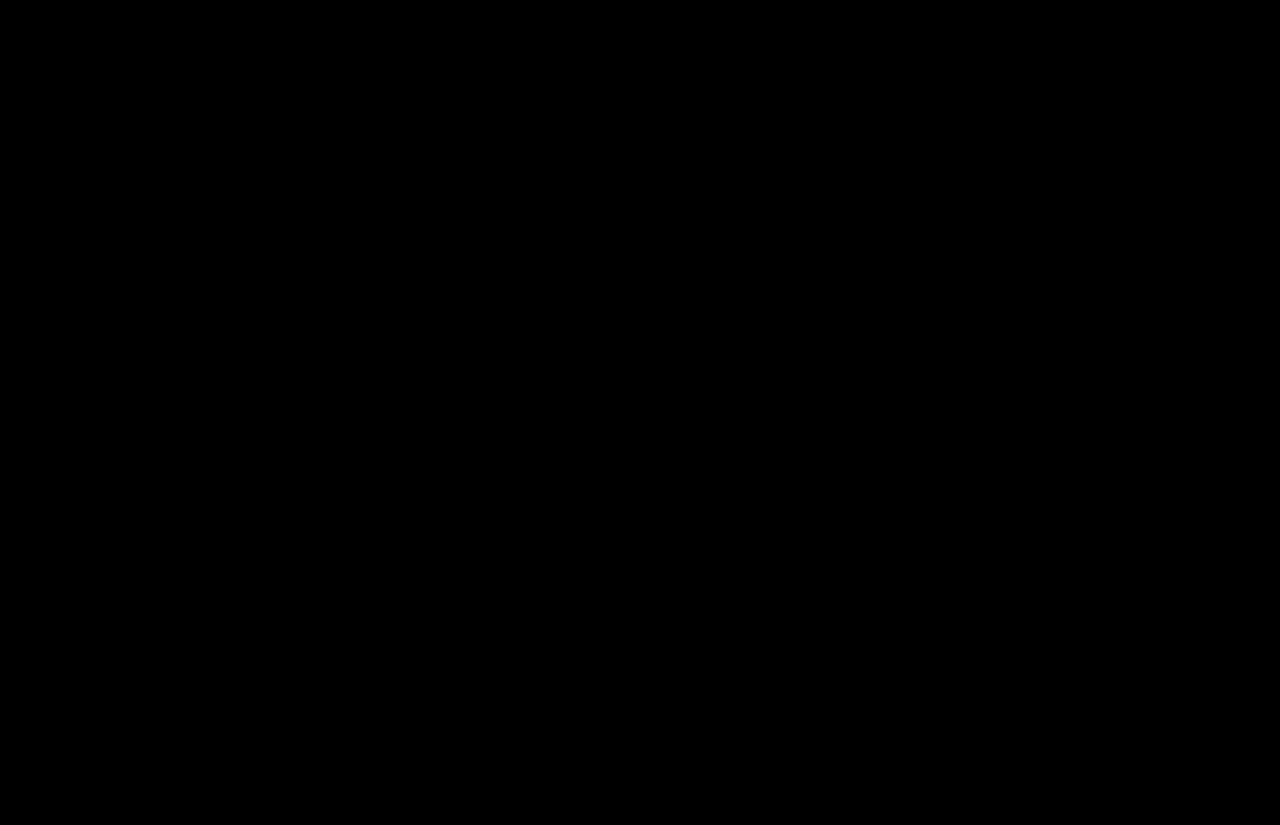
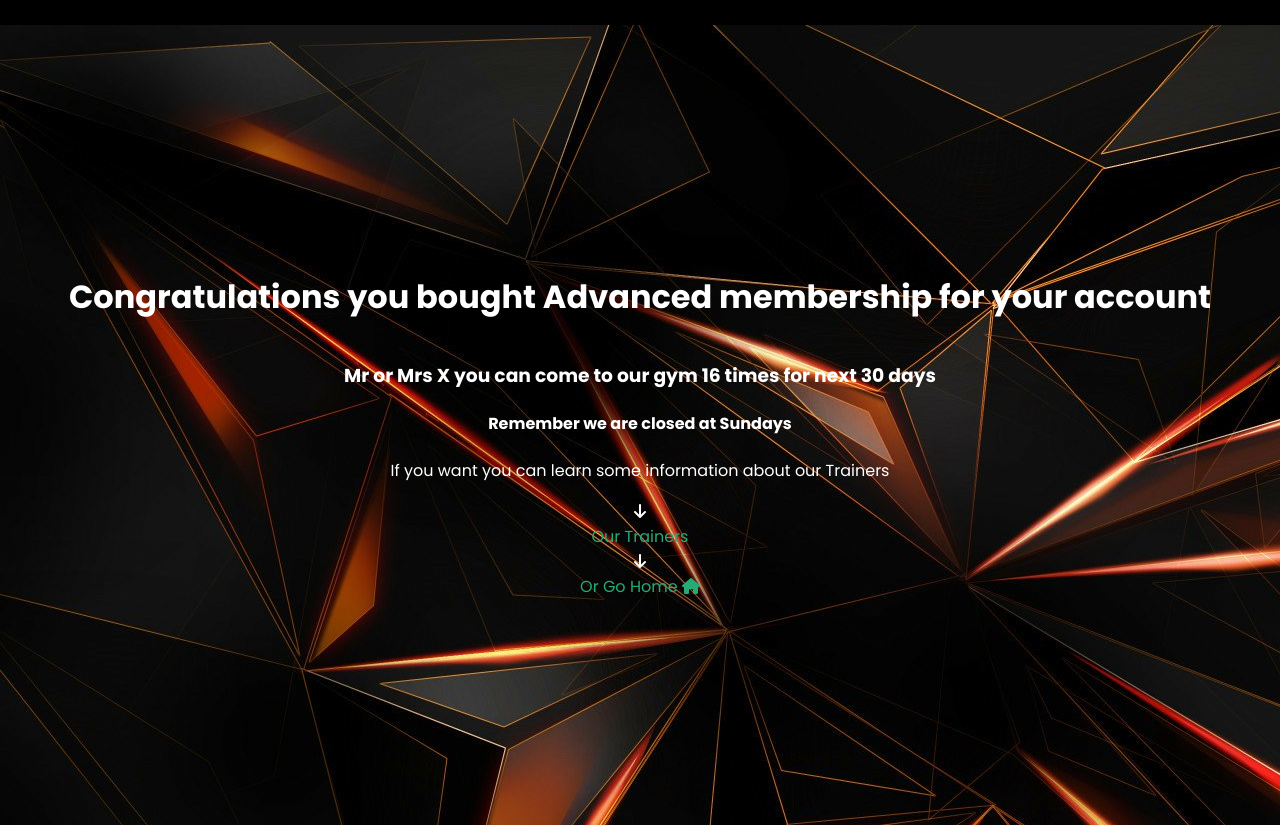
Before and after one commit to AliIsmayilov1/algoacademy_wf_full_final_project, a React (Create React App) app in the folder client/: page /AdvancedProfile in a window 1280 px wide. Before the commit this address had no page. Before the commit the page ends 800 px from the top, so only its background shows below. Built offline with nearby package versions, Linux system fonts and the light colour scheme.

Commit message:
Profiles finished

```diff
--- a/client/src/Css/Membership.css
+++ b/client/src/Css/Membership.css
@@ -31,7 +31,7 @@ div.Memberships > div:nth-child(n) > div.buttonHolder > a.buy{
 
 }
 
-div.Memberships > div:nth-child(n) > button.buy:hover{
+div.Memberships > div:nth-child(n) > div.buttonHolder:hover{
     cursor: pointer;
 }
 
--- /dev/null
+++ b/client/src/Css/Profiles.css
@@ -0,0 +1,37 @@
+div.standartHolder{
+    color: white;
+    text-align: center;
+    display: flex;
+    flex-direction: column;
+    justify-content: center;
+    align-items: center;
+    height: 100vh;
+    background-image: url(../Images/thumb-1920-1046878.jpg);
+}
+div.userInfo > a{
+    color: #25ab75;
+    text-decoration: none;
+}
+
+div.advancedHolder{
+    color: white;
+    text-align: center;
+    display: flex;
+    flex-direction: column;
+    justify-content: center;
+    align-items: center;
+    height: 100vh;
+    background-image: url(../Images/thumb-1920-1046878.jpg);
+
+}
+
+div.specialHolder{
+    color: white;
+    text-align: center;
+    display: flex;
+    flex-direction: column;
+    justify-content: center;
+    align-items: center;
+    height: 100vh;
+    background-image: url(../Images/thumb-1920-1046878.jpg);
+}
--- /dev/null
+++ b/client/src/Js/AdvancedProfile.js
@@ -0,0 +1,29 @@
+import { Link } from "react-router-dom";
+import "../Css/Profiles.css";
+
+function AdvancedProfile() {
+  return (
+    <>
+      <i class="fa-solid fa-house"></i>
+      <div className="advancedHolder">
+        <h1>Congratulations you bought Advanced membership for your account</h1>
+        <div className="userInfo">
+          <h3>Mr or Mrs X you can come to our gym 16 times for next 30 days</h3>
+          <h4>Remember we are closed at Sundays</h4>
+          <p>If you want you can learn some information about our Trainers</p>
+          <i class="fa-solid fa-arrow-down"></i>
+          <br></br>
+          <Link to={"/Trainers"}>Our Trainers</Link>
+          <br></br>
+          <i class="fa-solid fa-arrow-down"></i>
+          <br></br>
+          <Link to={"/"}>
+            Or Go Home <i class="fa-solid fa-house"></i>
+          </Link>
+        </div>
+      </div>
+    </>
+  );
+}
+
+export default AdvancedProfile;
--- a/client/src/Js/App.js
+++ b/client/src/Js/App.js
@@ -8,9 +8,9 @@ import { BrowserRouter, Routes, Route } from "react-router-dom";
 import SignUp from "./SignUp";
 import Membership from "./Membership";
 import Trainers from "./Trainers";
-import Profile12 from "./Profile12";
-import Profile16 from "./Profile16";
-import LimitlessProfile from "./LimitlessProfile";
+import StandartProfile from "./StandartProfile";
+import AdvancedProfile from "./AdvancedProfile";
+import SpecialProfile from "./SpecialProfile";
 
 
 function App() {
@@ -34,9 +34,9 @@ function App() {
             <Route path="/SignUp" element={<SignUp></SignUp>}></Route>
             <Route path="/BuyAMembership" element={<Membership></Membership>}></Route>
             <Route path="/Trainers" element={<Trainers></Trainers>}></Route>
-            <Route path="/Profile12" element={<Profile12></Profile12>}></Route>
-            <Route path="/Profile16" element={<Profile16></Profile16>}></Route>
-            <Route path="/LimitlessProfile" element={<LimitlessProfile></LimitlessProfile>}></Route>
+            <Route path="/StandartProfile" element={<StandartProfile></StandartProfile>}></Route>
+            <Route path="/AdvancedProfile" element={<AdvancedProfile></AdvancedProfile>}></Route>
+            <Route path="/SpecialProfile" element={<SpecialProfile></SpecialProfile>}></Route>
           </Routes>
         </BrowserRouter>
       </body>
--- a/client/src/Js/Membership.js
+++ b/client/src/Js/Membership.js
@@ -9,6 +9,7 @@ function Membership() {
     <>
       <div className="Memberships">
         <div className="membership1">
+          <h1>Standart pack</h1>
           <h2>
             12 times in a month <span>+Trainer</span> <span>+Shover</span>
           </h2>
@@ -18,12 +19,13 @@ function Membership() {
           <p>+Shower</p>
           <h3>Price:40$</h3>
           <div className="buttonHolder">
-            <Link to={"/Profile12"} className="buy">
+            <Link to={"/StandartProfile"} className="buy">
               Buy
             </Link>
           </div>
         </div>
         <div className="membership2">
+          <h1>Advanced pack</h1>
           <h2>
             16 times in a month<span>+Trainer</span> <span>+Shover</span>
           </h2>
@@ -31,12 +33,13 @@ function Membership() {
           <p>+Shower</p>
           <h3>Price:60$</h3>
           <div className="buttonHolder">
-            <Link to={"/Profile16"} className="buy">
+            <Link to={"/AdvancedProfile"} className="buy">
               Buy
             </Link>
           </div>
         </div>
         <div className="membership3">
+          <h1>Special Pack</h1>
           <h2>
             No limit for a month<span>+Trainer</span> <span>+Shover</span>
           </h2>
@@ -44,7 +47,7 @@ function Membership() {
           <p>+Shover</p>
           <h3>Price:80$</h3>
           <div className="buttonHolder">
-            <Link to={"/LimitlessProfile"} className="buy">
+            <Link to={"/SpecialProfile"} className="buy">
               Buy
             </Link>
           </div>
--- /dev/null
+++ b/client/src/Js/SpecialProfile.js
@@ -0,0 +1,27 @@
+import { Link } from "react-router-dom";
+import "../Css/Profiles.css";
+
+function SpecialProfile() {
+  return (
+    <>
+      <div className="specialHolder">
+        <h1>Congratulations you bought Special membership for your account</h1>
+        <div className="userInfo">
+          <h3>Mr or Mrs X there is no limit for 30 days</h3>
+          <h4>Remember we are closed at Sundays</h4>
+          <p>If you want you can learn some information about our Trainers</p>
+          <i class="fa-solid fa-arrow-down"></i>
+          <br></br>
+          <Link to={"/Trainers"}>Our Trainers</Link>
+          <br></br>
+          <i class="fa-solid fa-arrow-down"></i><br></br>
+          <Link to={"/"}>
+            Or Go Home <i class="fa-solid fa-house"></i>
+          </Link>
+        </div>
+      </div>
+    </>
+  );
+}
+
+export default SpecialProfile;
--- /dev/null
+++ b/client/src/Js/StandartProfile.js
@@ -0,0 +1,28 @@
+import { Link } from "react-router-dom";
+import "../Css/Profiles.css";
+
+function StandartProfile() {
+  return (
+    <>
+      <div className="standartHolder">
+        <h1>Congratulations you bought Standart membership for your account</h1>
+        <div className="userInfo">
+          <h3>Mr or Mrs X you can come to our gym 12 times for next 30 days</h3>
+          <h4>Remember we are closed at Sundays</h4>
+          <p>If you want you can learn some information about our Trainers</p>
+          <i class="fa-solid fa-arrow-down"></i>
+          <br></br>
+          <Link to={"/Trainers"}>Our Trainers</Link>
+          <br></br>
+          <i class="fa-solid fa-arrow-down"></i>
+          <br></br>
+          <Link to={"/"}>
+            Or Go Home <i class="fa-solid fa-house"></i>
+          </Link>
+        </div>
+      </div>
+    </>
+  );
+}
+
+export default StandartProfile;
```
Also changed, not shown: client/src/Js/LimitlessProfile.js (deleted, +0 -8 lines), client/src/Js/Profile12.js (deleted, +0 -7 lines), client/src/Js/Profile16.js (deleted, +0 -8 lines), client/src/Images/thumb-1920-1046878.jpg (added).
